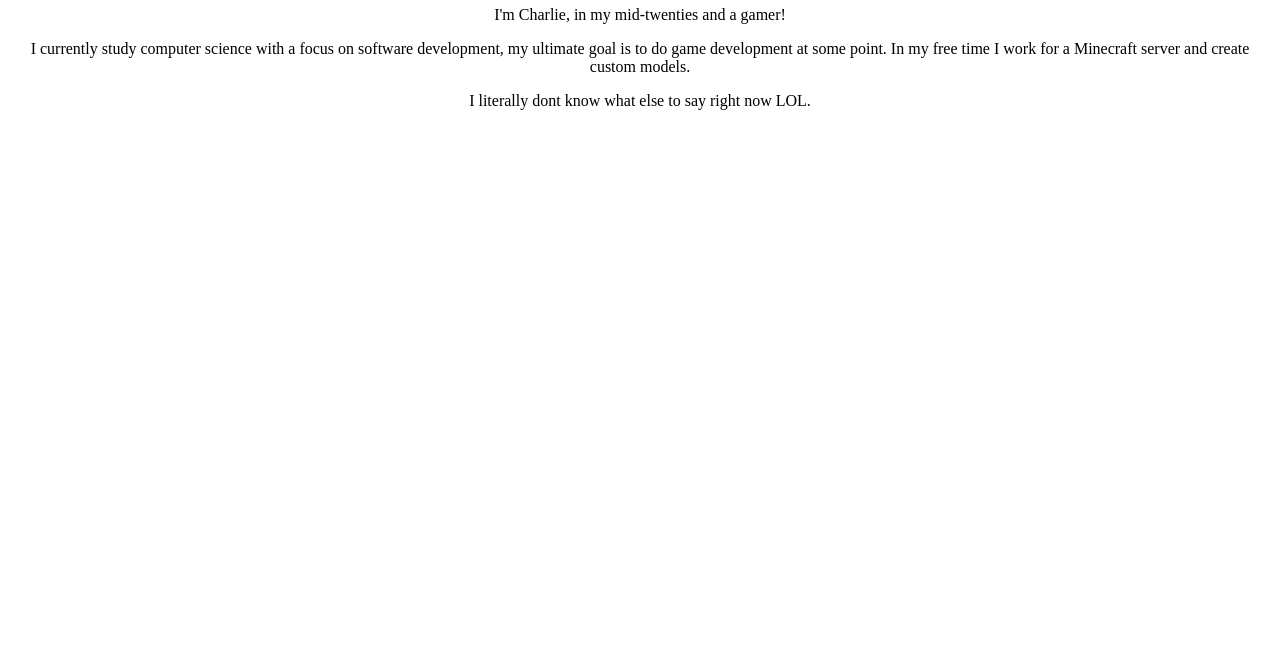
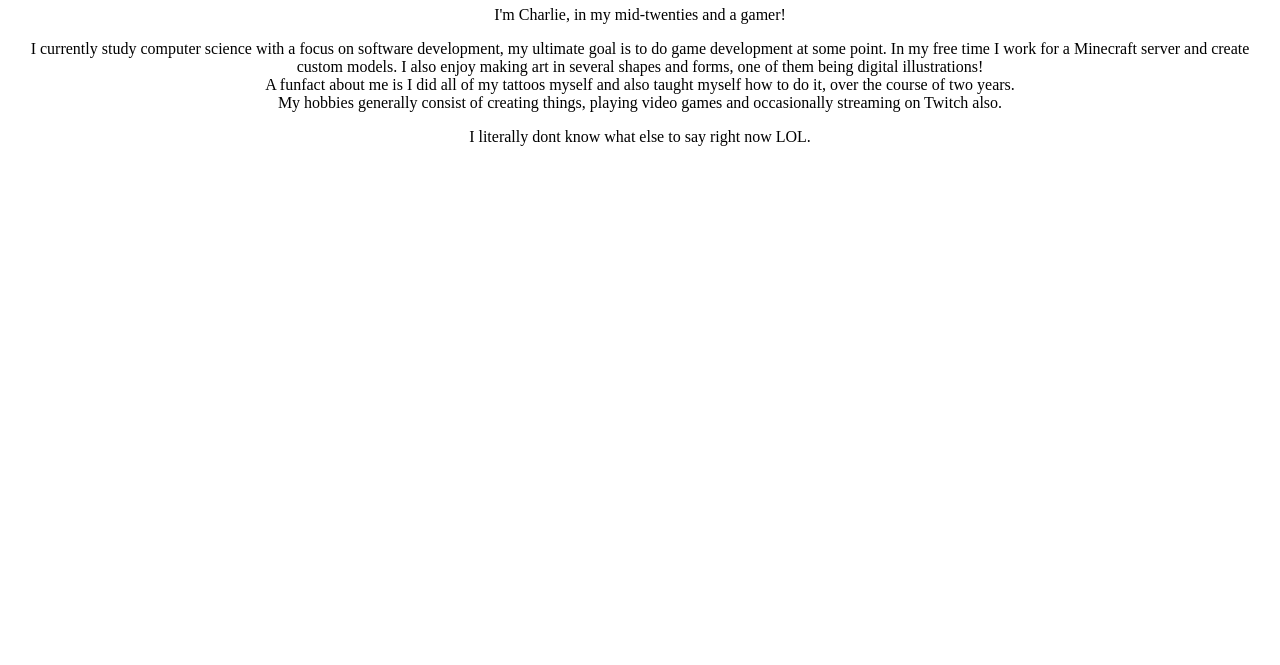
Before and after one commit to bbokkie/webdev1, a plain HTML site: page about.html in a window 1280 px wide. Shown: the part 135-800 px from the top of the page. Drawn offline with Linux system fonts and the light colour scheme; a web font is replaced by a local one.

Commit message:
Update about.html

```diff
--- a/about.html
+++ b/about.html
@@ -32,7 +32,9 @@
 <p>I'm Charlie, in my mid-twenties and a gamer!</p>
 
 <p>I currently study computer science with a focus on software development, my ultimate goal is to do game development at some point.
-In my free time I work for a Minecraft server and create custom models.
+In my free time I work for a Minecraft server and create custom models. I also enjoy making art in several shapes and forms, one of them being digital illustrations! <br/>
+A funfact about me is I did all of my tattoos myself and also taught myself how to do it, over the course of two years. <br/>
+My hobbies generally consist of creating things, playing video games and occasionally streaming on Twitch also.
 </p>
 
 <p>I literally dont know what else to say right now LOL.</p>
```
